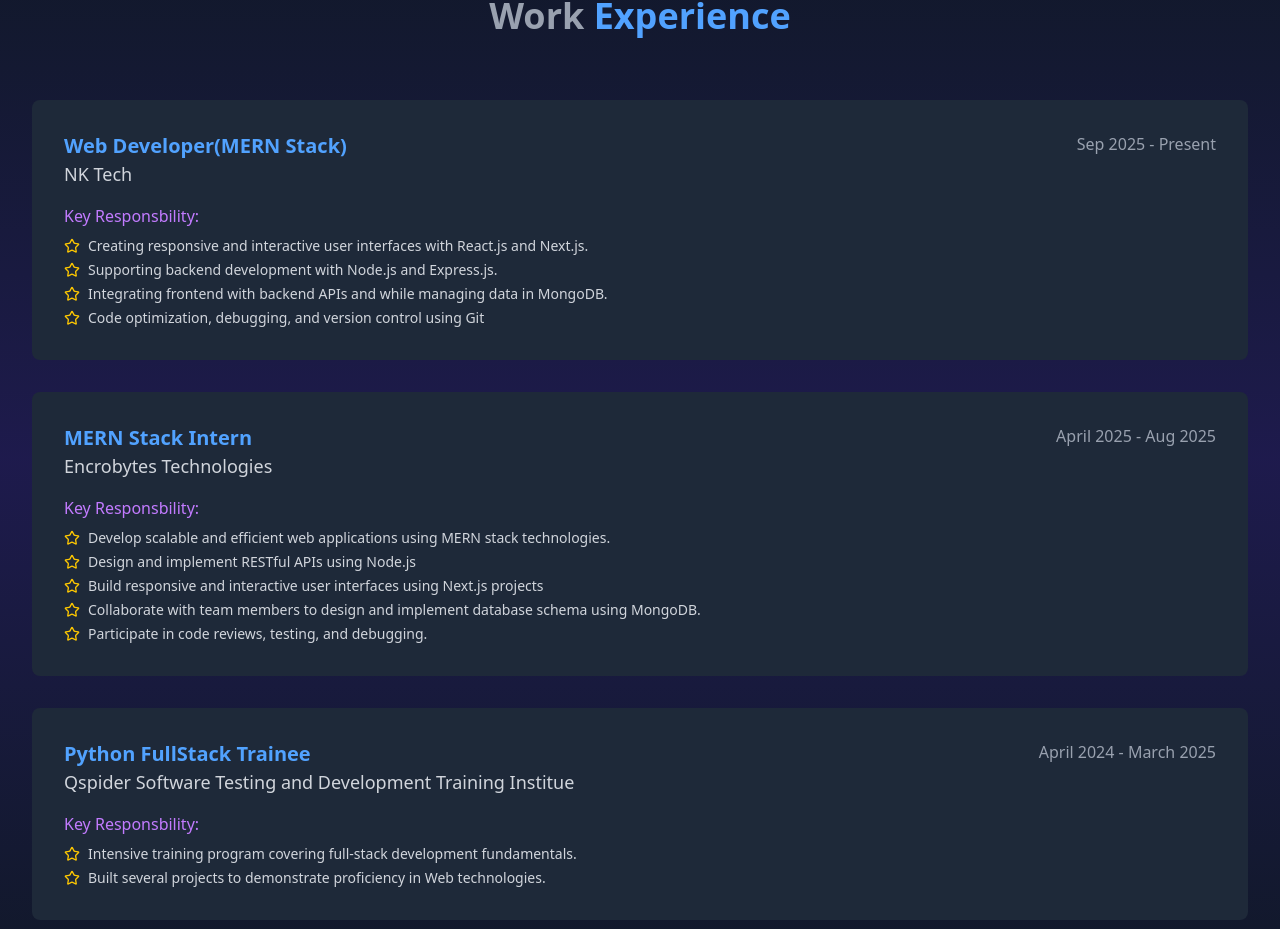
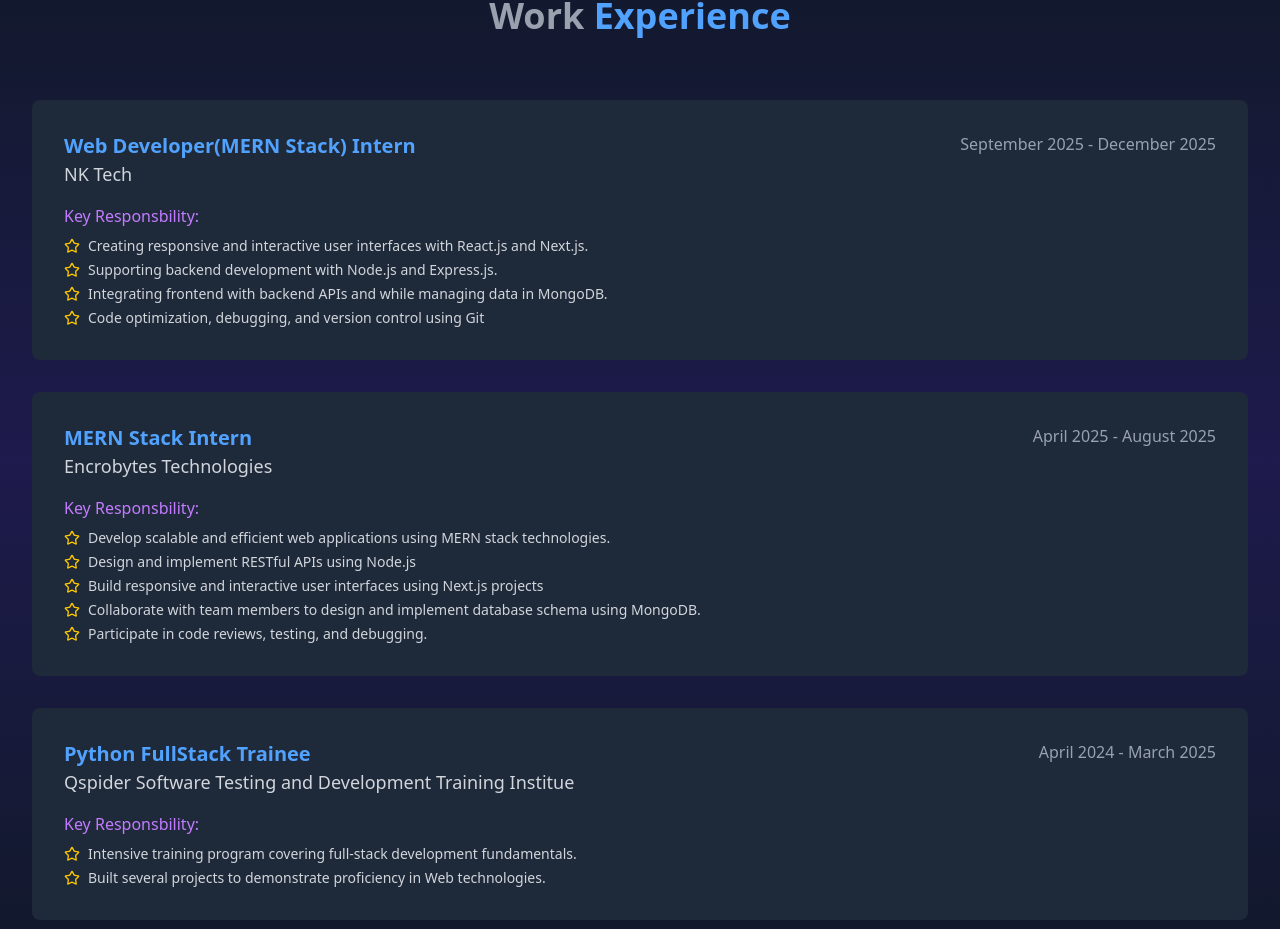
Before and after one commit to Prema63/Portfolio, a React (Vite) app: page / in a window 1280 px wide. Shown: the part 1876-2805 px from the top of the page. Built offline with nearby package versions, Linux system fonts and the light colour scheme.

Commit message:
minor changes

```diff
--- a/src/portfoliopage/Mainpage.jsx
+++ b/src/portfoliopage/Mainpage.jsx
@@ -76,8 +76,8 @@
   const experiences = [
     {
       company: "NK Tech",
-      position: "Web Developer(MERN Stack)",
-      duration: "Sep 2025 - Present",
+      position: "Web Developer(MERN Stack) Intern",
+      duration: "September 2025 - December 2025",
       achievements: [
         "Creating responsive and interactive user interfaces with React.js and Next.js.",
         "Supporting backend development with Node.js and Express.js.",
@@ -88,11 +88,11 @@
     {
       company: "Encrobytes Technologies",
       position: "MERN Stack Intern",
-      duration: "April 2025 - Aug 2025",
+      duration: "April 2025 - August 2025",
       achievements: [
         "Develop scalable and efficient web applications using MERN stack technologies.",
         "Design and implement RESTful APIs using Node.js",
-        " Build responsive and interactive user interfaces using Next.js projects",
+        "Build responsive and interactive user interfaces using Next.js projects",
         "Collaborate with team members to design and implement database schema using MongoDB.",
         "Participate in code reviews, testing, and debugging.",
       ],
@@ -500,108 +500,6 @@
       <div className="h-1 bg-gradient-to-b from-blue-800 via-purple-800 to-transparent"></div>
 
       {/* Projects Section */}
-      {/* <section
-        id="projects"
-        className="py-20 px-4 sm:px-6 lg:px-8 bg-gray-800 bg-gradient-to-b from-gray-900 via-indigo-950 to-gray-900 text-gray-100"
-      >
-        <div className="max-w-7xl mx-auto">
-          <div
-            className={`transition-all duration-1000 ${
-              isVisible.projects
-                ? "opacity-100 translate-y-0"
-                : "opacity-0 translate-y-10"
-            }`}
-          >
-            <h2 className="text-3xl sm:text-4xl font-bold text-gray-400 text-center mb-16">
-              Featured <span className="text-blue-400">Projects</span>
-            </h2>
-
-            <div className="grid md:grid-cols-2 lg:grid-cols-3 gap-8">
-              {projects?.map((project, index) => (
-                <div
-                  key={index}
-                  className="bg-gray-900 rounded-lg overflow-hidden hover:transform hover:scale-105 transition-all duration-300"
-                >
-                  <div className="h-48 w-full overflow-hidden">
-                    {project.img ? (
-                      <img
-                        src={project.img}
-                        alt={project.title}
-                        className="w-full h-full object-cover"
-                      />
-                    ) : (
-                      <div
-                        className={`h-full ${project.img} flex items-center justify-center`}
-                      >
-                      </div>
-                    )}
-                  </div>
-
-                  <div className="p-6">
-                    <h3 className="text-xl font-semibold mb-3">
-                      {project.title}
-                    </h3>
-                    <p className="text-gray-300 text-sm mb-4">
-                      {project.description}
-                    </p>
-
-                    <div className="mb-4">
-                      <h4 className="font-medium mb-2 text-purple-400">
-                        Technologies:
-                      </h4>
-                      <div className="flex flex-wrap gap-2">
-                        {project.tech.map((tech, techIndex) => (
-                          <span
-                            key={techIndex}
-                            className="px-2 py-1 bg-gray-700 text-xs rounded-md"
-                          >
-                            {tech}
-                          </span>
-                        ))}
-                      </div>
-                    </div>
-
-                    <div className="mb-6">
-                      <h4 className="font-medium mb-2 text-green-400">
-                        Features:
-                      </h4>
-                      <ul className="text-sm space-y-1">
-                        {project.features.map((feature, featIndex) => (
-                          <li
-                            key={featIndex}
-                            className="flex items-center gap-2"
-                          >
-                            <div className="w-1 h-1 bg-green-400 rounded-full"></div>
-                            {feature}
-                          </li>
-                        ))}
-                      </ul>
-                    </div>
-
-                    <div className="flex gap-4">
-                      <a
-                        href={project.github}
-                        className="flex items-center gap-2 text-sm bg-gray-700 px-4 py-2 rounded-lg hover:bg-gray-600 transition-colors"
-                      >
-                        <Github size={16} />
-                        Code
-                      </a>
-                      <a
-                        href={project.live}
-                        className="flex items-center gap-2 text-sm bg-blue-600 px-4 py-2 rounded-lg hover:bg-blue-700 transition-colors"
-                      >
-                        <ExternalLink size={16} />
-                        Live Demo
-                      </a>
-                    </div>
-                  </div>
-                </div>
-              ))}
-            </div>
-          </div>
-        </div>
-      </section> */}
-
       <section
         id="projects"
         className="py-20 px-4 sm:px-6 lg:px-8 bg-gray-800 bg-gradient-to-b from-gray-900 via-indigo-950 to-gray-900 text-gray-100"
```
